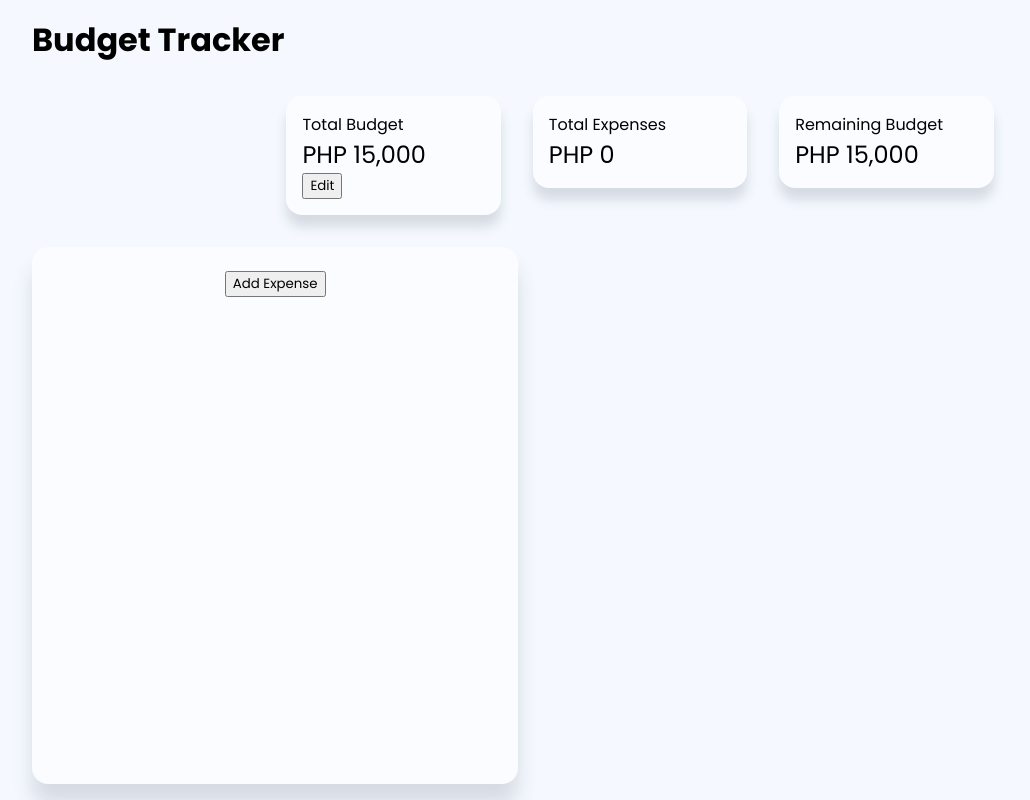
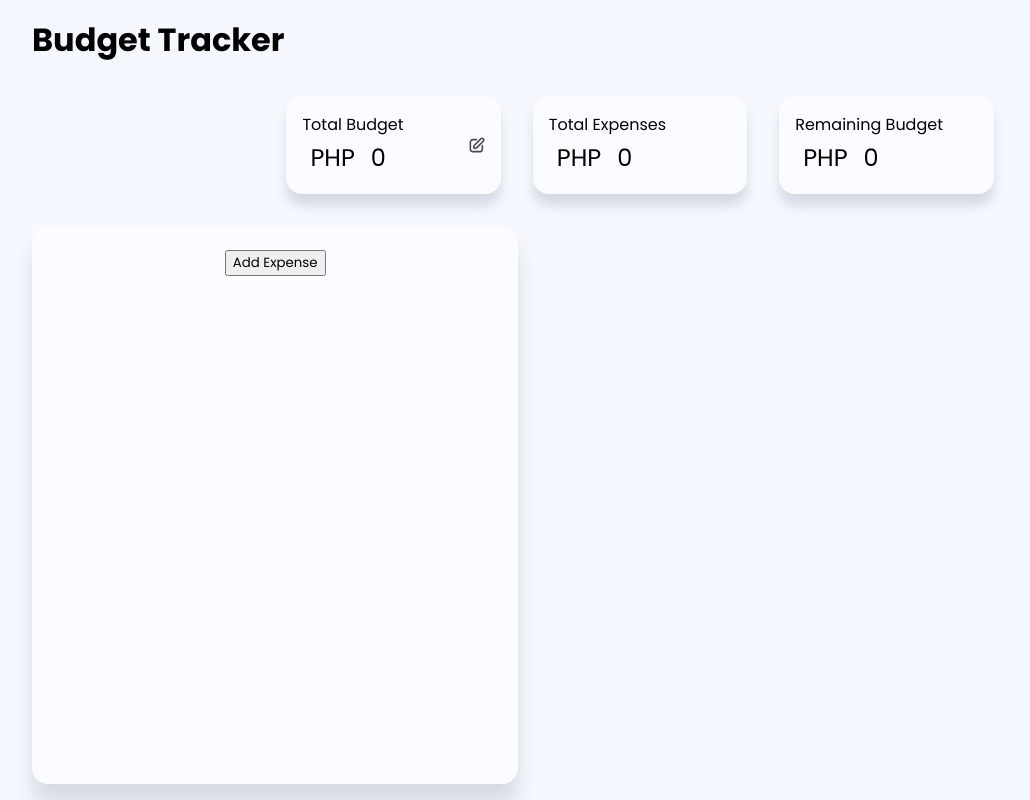
Before and after one commit to Wafflegum/Budget-Tracker, a React (Vite) app: page / in a window 1280 px wide. Shown: the whole page, without its empty margins (0-1030 px from the left). Built offline with nearby package versions, Linux system fonts and the light colour scheme.

Commit message:
- Budget is now editable - Added budget and remaining calculation - Merged calculate budget/expense function

```diff
--- a/src/App.jsx
+++ b/src/App.jsx
@@ -4,11 +4,13 @@ import './App.css'
 import BudgetCard from './assets/Components/BudgetCard/BudgetCard'
 import './assets/Components/BudgetCard/BudgetCard'
 import Expense from './assets/Components/Expense/Expense'
+
 function App() {
+	const [budget, setBudget] = useState(0)
 	const [totalExpenses, setTotalExpenses] = useState(0)
+	const [remainingBudget, setRemainingBudget] = useState(0)
+
 	const [expensesData, setExpensesData] = useState([])
-	const [budget, setBudget] = useState(0)
-
 	const [newExpense, setNewExpense] = useState({})
 
 	function SetBudget(amount) {
@@ -27,18 +29,25 @@ function App() {
 		LoadExpenses()
 	}, [])
 
-	function CalculateTotalExpenses(data) {
-		setTotalExpenses(data.reduce((total, expense) => total + parseFloat(expense.amount), 0))
+	useEffect(() => {
+		Calculate(expensesData)
+	}, [expensesData, Calculate])
+
+	function Calculate(data) {
+		if (typeof data != 'undefined') {
+			setTotalExpenses(data.reduce((total, expense) => total + parseFloat(expense.amount), 0))
+		}
+		setRemainingBudget(parseFloat(budget) - parseFloat(totalExpenses))
 	}
 
 	function handleDeleteExpense(id) {
 		const updatedExpenseList = expensesData.filter((expense) => expense.id !== id)
 		setExpensesData(updatedExpenseList)
-		CalculateTotalExpenses(updatedExpenseList)
+		Calculate(updatedExpenseList)
 	}
 
 	function CreateNewExpense() {
-		const newExpense = { id: crypto.randomUUID(), name: '', amount: '' }
+		const newExpense = { id: crypto.randomUUID(), name: '', amount: 0 }
 
 		setExpensesData((prevExpenses) => [...prevExpenses, newExpense])
 
@@ -50,7 +59,7 @@ function App() {
 			const updatedExpenseList = prevExpensesData.map((expense) => {
 				return expense.id === id ? { ...expense, name, amount } : expense
 			})
-			CalculateTotalExpenses(updatedExpenseList)
+			Calculate(updatedExpenseList)
 
 			const jsonExpenseData = JSON.stringify(updatedExpenseList)
 			localStorage.setItem('expenses', jsonExpenseData)
@@ -68,9 +77,9 @@ function App() {
 		<main>
 			<h1>Budget Tracker</h1>
 			<div className="budget-container">
-				<BudgetCard title={'Total Budget'} value={'15,000'} EditBudget={SetBudget} />
+				<BudgetCard title={'Total Budget'} value={budget} EditBudget={SetBudget} />
 				<BudgetCard title={'Total Expenses'} value={totalExpenses} />
-				<BudgetCard title={'Remaining Budget'} value={'15,000'} />
+				<BudgetCard title={'Remaining Budget'} value={remainingBudget} />
 			</div>
 
 			<div className="expense-list-container">
--- a/src/assets/Components/BudgetCard/BudgetCard.css
+++ b/src/assets/Components/BudgetCard/BudgetCard.css
@@ -1,6 +1,9 @@
 .card-container {
-	width: 15%;
+	min-width: 15%;
+	width: fit-content;
 	height: fit-content;
+
+	gap: 1rem;
 
 	padding: 1rem 1rem 1rem 1rem;
 
@@ -9,13 +12,59 @@
 	border-radius: 1rem;
 
 	display: flex;
-	flex-direction: column;
-	justify-content: center;
+	align-items: center;
+}
+
+.info {
+	flex: 1;
 }
 
 .budget-title {
 	font-size: 1rem;
 }
-.budget-value {
+.budget-value-container {
+	display: flex;
+	align-items: center;
+	gap: 1rem;
+
 	font-size: 1.5rem;
+
+	padding: 0.2rem 0.5rem 0.2rem 0.5rem;
+
+	box-sizing: border-box;
+
+	border-radius: 0.5rem;
 }
+.budget-input-container {
+	width: 12.5rem;
+
+	display: flex;
+	align-items: center;
+	gap: 1rem;
+
+	font-size: 1.5rem;
+
+	padding: 0.2rem 0.5rem 0.2rem 0.5rem;
+
+	box-sizing: border-box;
+
+	border-radius: 0.5rem;
+}
+
+.budget-input-container:focus-within {
+	outline: 1px solid var(--shadow);
+}
+
+#budgetAmountInput {
+	flex: 1;
+
+	font-family: inherit;
+	font-size: inherit;
+	width: 100%;
+
+	outline: 0;
+	border: 0;
+	padding: 0;
+
+	background: none;
+}
--- a/src/assets/Components/BudgetCard/BudgetCard.jsx
+++ b/src/assets/Components/BudgetCard/BudgetCard.jsx
@@ -3,26 +3,43 @@ import './BudgetCard.css'
 
 const BudgetCard = ({ title, value, EditBudget }) => {
 	const [editMode, setEditMode] = useState(false)
+
+	function handleSubmit(e) {
+		e.preventDefault()
+		setEditMode(false)
+	}
+
 	return (
 		<div className="card-container">
 			{editMode ? (
 				<div className="info">
 					<div className="budget-title">{title}</div>
-					<div className="budget-value">
-						PHP <input type="text" name="Budget Amount" id="budgetAmountInput" />
-					</div>
+					<form className="budget-input-container" onSubmit={(e) => handleSubmit(e)}>
+						<div>PHP </div>
+						<input
+							autoFocus
+							type="number"
+							name="Budget Amount"
+							id="budgetAmountInput"
+							placeholder={value}
+							onChange={(e) => EditBudget(e.target.value)}
+						/>
+					</form>
 				</div>
 			) : (
 				<div className="info">
 					<div className="budget-title">{title}</div>
-					<div className="budget-value">PHP {value}</div>
+					<div className="budget-value-container">
+						<div>PHP</div>
+						<div className="budget-value">{value}</div>
+					</div>
 				</div>
 			)}
 
 			{EditBudget ? (
-				<div className="actions">
+				<div className="button-container">
 					<button id="editBudgetBtn" onClick={() => setEditMode(!editMode)}>
-						Edit
+						<img src="./edit-icon.svg" alt="" />
 					</button>
 				</div>
 			) : (
--- a/src/assets/Components/Expense/Expense.css
+++ b/src/assets/Components/Expense/Expense.css
@@ -66,6 +66,8 @@
 	border: 0;
 
 	text-align: right;
+
+	background: none;
 }
 
 .input-container {
--- a/src/index.css
+++ b/src/index.css
@@ -23,3 +23,15 @@ body,
 body {
 	background: #f5f9ff;
 }
+
+/* Chrome, Safari, Edge, Opera */
+input::-webkit-outer-spin-button,
+input::-webkit-inner-spin-button {
+	-webkit-appearance: none;
+	margin: 0;
+}
+
+/* Firefox */
+input[type='number'] {
+	-moz-appearance: textfield;
+}
```
